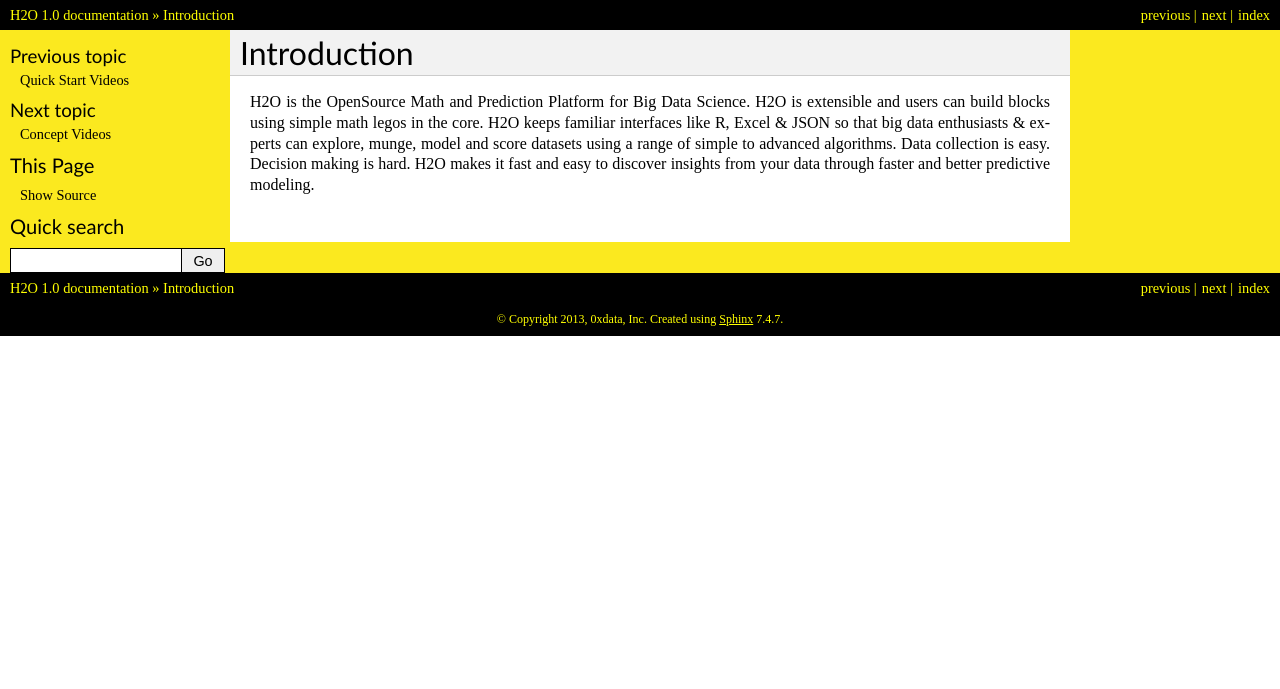
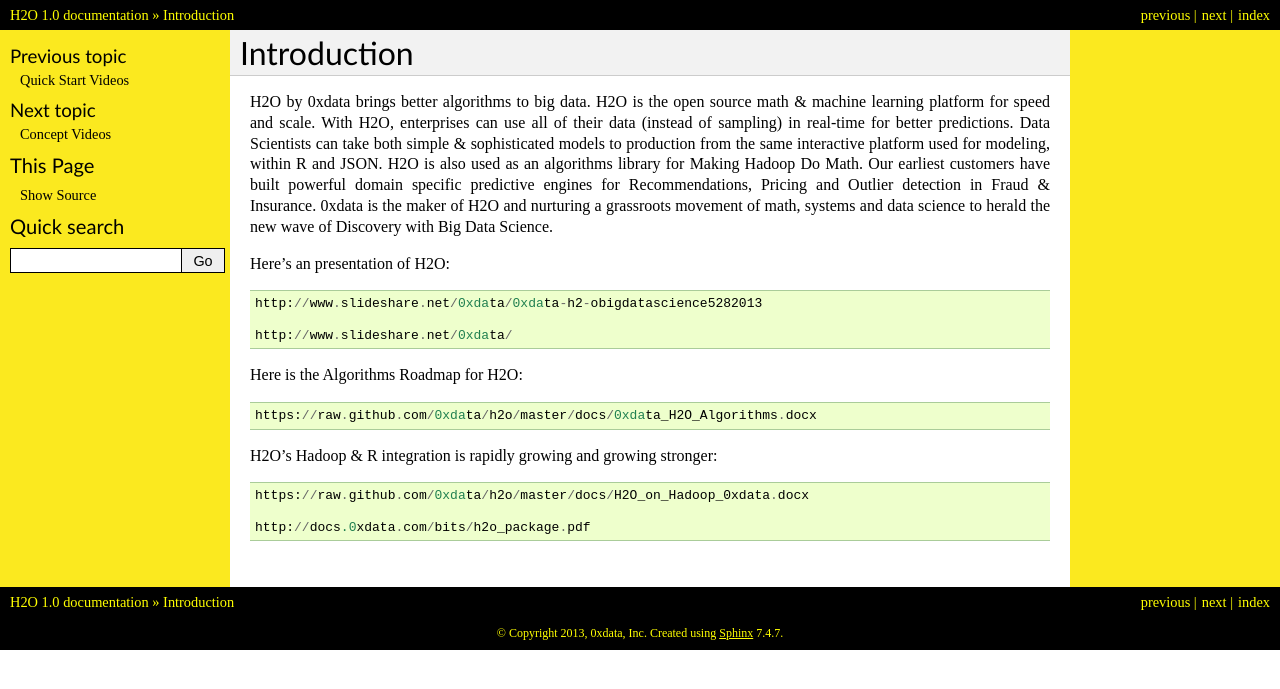
Before and after one commit to devinshields/h2odocs, a Sphinx documentation site: the page built from source/introduction.rst, in a window 1280 px wide. Shown: the top 689 px of the page. Built offline with Sphinx 7.4.7, drawn with Linux system fonts in a browser that asks for light colours; formulas are drawn with MathJax 3; pages that are not in the unit, such as notebooks, are missing from menus.

```diff
--- a/source/introduction.rst
+++ b/source/introduction.rst
@@ -2,4 +2,38 @@
 Introduction
 ============
 
-H2O is the OpenSource Math and Prediction Platform for Big Data Science. H2O is extensible and users can build blocks using simple math legos in the core. H2O keeps familiar interfaces like R, Excel & JSON so that big data enthusiasts & experts can explore, munge, model and score datasets using a range of simple to advanced algorithms. Data collection is easy. Decision making is hard. H2O makes it fast and easy to discover insights from your data through faster and better predictive modeling.
+H2O by 0xdata brings better algorithms to big data. H2O is the open
+source math & machine learning platform for speed and scale. With H2O,
+enterprises can use all of their data (instead of sampling) in
+real-time for better predictions. Data Scientists can take both simple
+& sophisticated models to production from the same interactive
+platform used for modeling, within R and JSON. H2O is also used as an
+algorithms library for Making Hadoop Do Math. Our earliest customers
+have built powerful domain specific predictive engines for
+Recommendations, Pricing and Outlier detection in Fraud &
+Insurance. 0xdata is the maker of H2O and nurturing a grassroots
+movement of math, systems and data science to herald the new wave of
+Discovery with Big Data
+Science.
+
+Here's an presentation of H2O:
+
+::
+
+  http://www.slideshare.net/0xdata/0xdata-h2-obigdatascience5282013
+
+  http://www.slideshare.net/0xdata/
+
+Here is the Algorithms Roadmap for H2O:
+
+::
+
+  https://raw.github.com/0xdata/h2o/master/docs/0xdata_H2O_Algorithms.docx
+
+H2O's Hadoop & R integration is rapidly growing and growing stronger:
+
+::
+
+  https://raw.github.com/0xdata/h2o/master/docs/H2O_on_Hadoop_0xdata.docx
+
+  http://docs.0xdata.com/bits/h2o_package.pdf
--- a/source/quickstart/quickstart_R.rst
+++ b/source/quickstart/quickstart_R.rst
@@ -132,7 +132,7 @@
   https://github.com/0xdata/h2o/blob/master/R/h2o-package/h2o_package.pdf
 
 
-Users can now run H2O from their R Studio console. Additional R documentation can be found in the R section of the main user documentation page. Users can also enter **??h2o** at any time to access help.
+Users can now run H2O from their R or R Studio console. Additional R documentation can be found in the R section of the main user documentation page. Users can also enter **??h2o** at any time to access help.
 
 
 **Users can change the amount of memory allocated to H2O.** In the Java command entered in the terminal to start H2O the term **-Xmx2g** was used. Xmx is the amount of memory given to H2O. If your data set is large, give H2O more memory (for example, -Xmx4g gives H2O four gigabytes of memory). For best performance, Xmx should be 4x the size of your data, but never more than the total amount of memory on your computer.
--- a/source/tutorial/top.rst
+++ b/source/tutorial/top.rst
@@ -8,3 +8,4 @@
    glm
    kmeans
    rf
+   publicdata
--- a/source/userguide/top.rst
+++ b/source/userguide/top.rst
@@ -10,3 +10,4 @@
    model
    score
    admin
+   references
```
Also changed, not shown: source/tutorial/publicdata.rst (added, +116 -0 lines), source/userguide/references.rst (+70 -0 lines).
